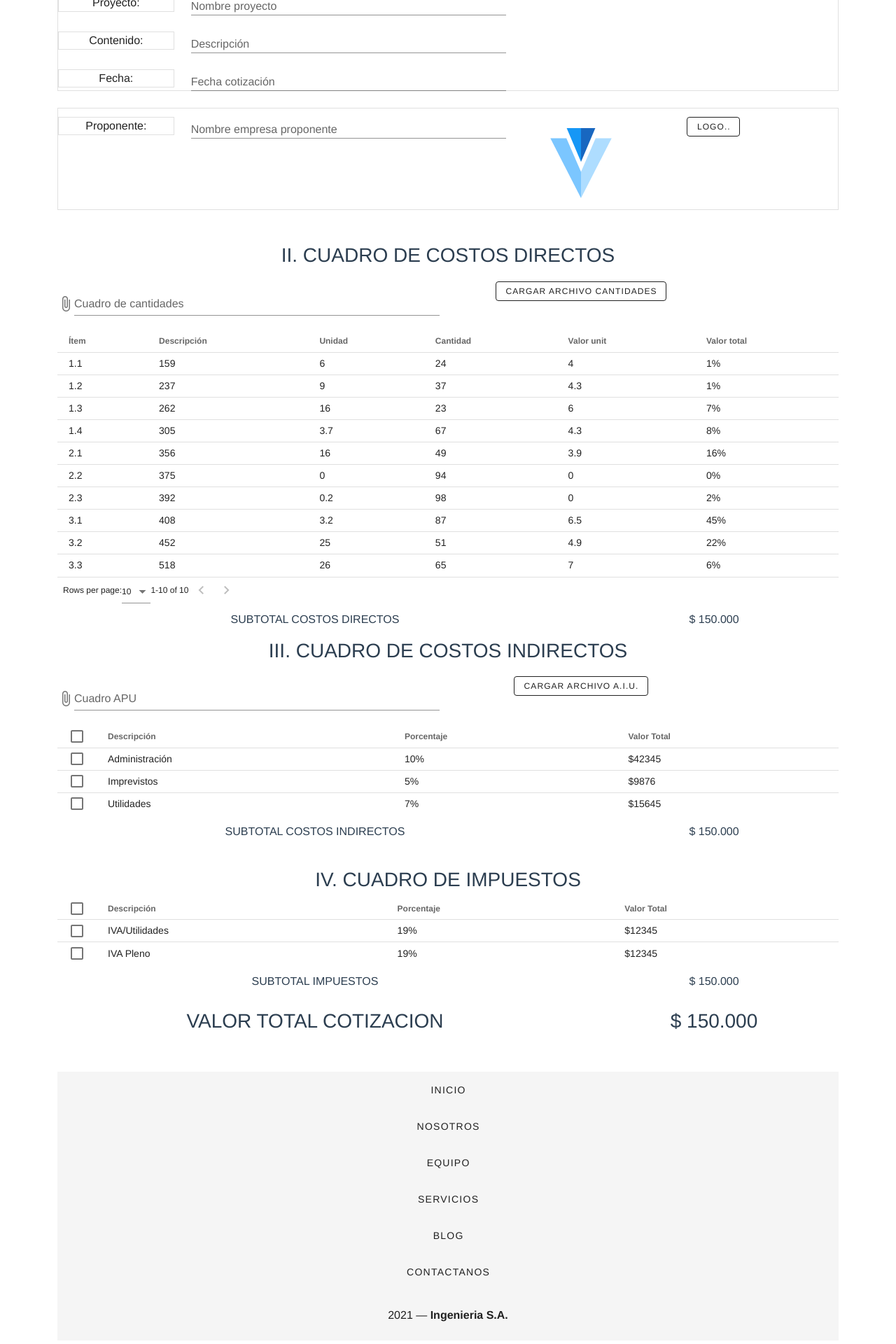
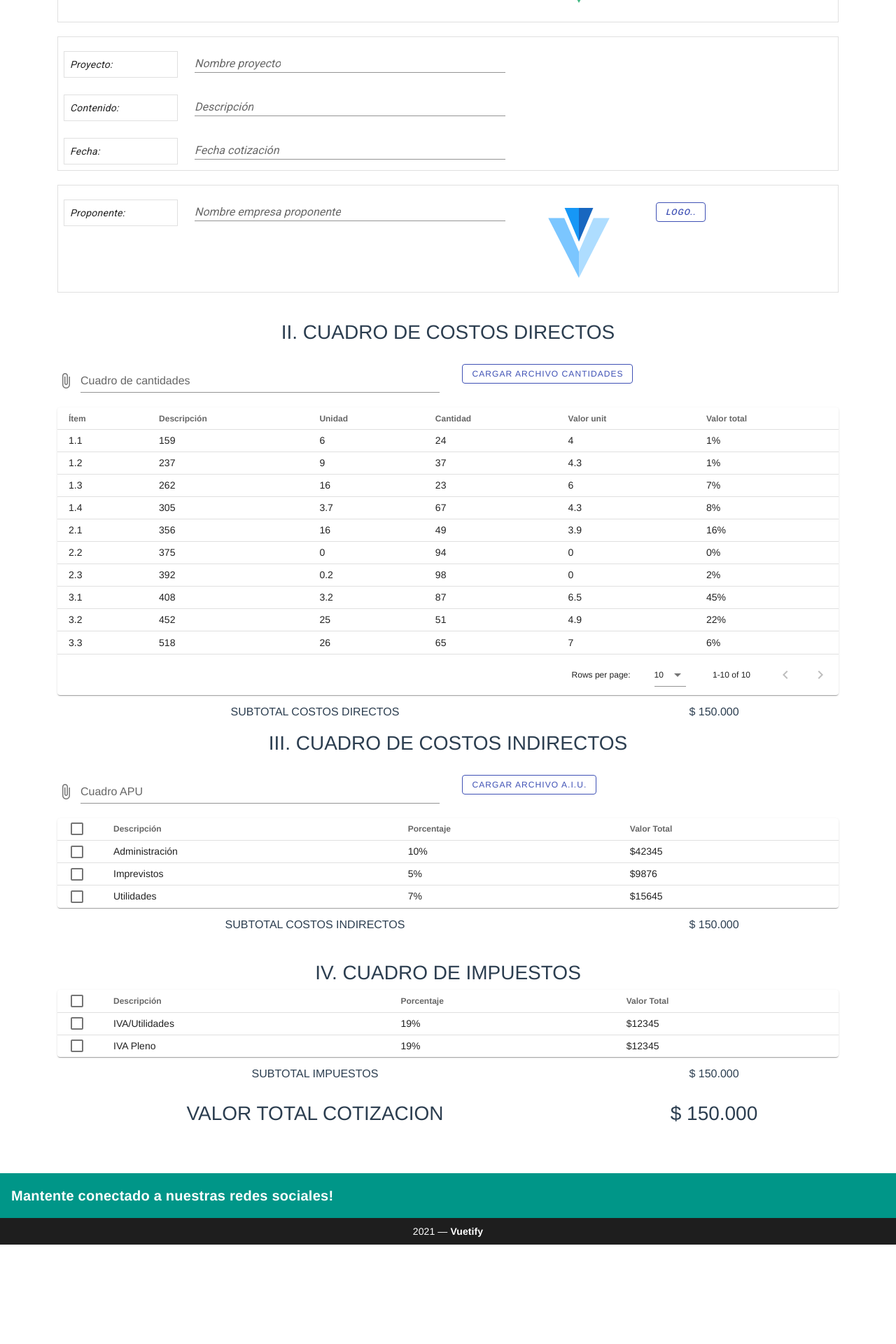
Before and after one commit to sovdlp/PROYECTO_INGENIERIA, a Vue app: page /cuadrocotiza in a window 1280 px wide. Shown: the part 480-2400 px from the top of the page at 70% size. After the commit the page ends 2258 px from the top, so only its background shows below. Built offline with nearby package versions, Linux system fonts and the light colour scheme.

Commit message:
Actuliza

```diff
--- a/src/App.vue
+++ b/src/App.vue
@@ -1,4 +1,5 @@
 <template>
+  <v-app>
   <div id="app">
     <div id="nav">
       <router-link to="/">Home</router-link> |
@@ -10,6 +11,7 @@
     </div>
     <router-view/>
   </div>
+  </v-app>
 </template>
 
 <style lang="scss">
--- a/src/components/CuadroCotizacion.vue
+++ b/src/components/CuadroCotizacion.vue
@@ -142,7 +142,7 @@
             <v-data-table
                 v-model="selected"
                 dense
-                :headers="headers3"
+                :headers="headers2"
                 :items="impuestos"
                 :single-select="singleSelect"
                 item-key="descripcion"
@@ -169,33 +169,6 @@
             </v-col>
         </v-row>
         <br><br>
-
-        <v-footer
-            color="indigo"
-            padless
-            >
-            <v-row
-            justify="center"
-            no-gutters
-            >
-            <v-btn
-                v-for="link in links"
-                :key="link"
-                color="white"
-                text
-                rounded
-                class="my-2"
-            >
-                {{ link }}
-            </v-btn>
-            <v-col
-                class="primary lighten-2 py-4 text-center white--text"
-                cols="12"
-            >
-                {{ new Date().getFullYear() }} — <strong>Ingenieria S.A.</strong>
-            </v-col>
-            </v-row>
-        </v-footer>
     </v-container>
 
 </template>
@@ -204,12 +177,13 @@
     //import items from "../store/Almacen_items.js";
     export default {
         data: () => ({
+
         rules: [
         value => !!value || 'Requerido.',
         value => (value && value.length >= 3) || 'Min 3 caracteres',
         ],
 
-    items: [
+        items: [
         {
             item: '1.1',
             calories: 159,
@@ -290,9 +264,9 @@
             protein: 7,
             iron: '6%',
         },
-    ],
+        ],
 
-      indirectos: [
+        indirectos: [
             {
             descripcion: 'Administración',
             porcentaje: '10%',
@@ -309,6 +283,7 @@
             vrindirecto: '$15645',
             },
         ],
+
         impuestos: [
             {
             descripcion: 'IVA/Utilidades',
@@ -321,7 +296,6 @@
             vrindirecto: '$12345',
             },
         ],
-
         selected: [],
         headers: [
             { text: 'Ítem', align: 'start', sortable: false, value: 'item', },
@@ -331,24 +305,13 @@
             { text: 'Valor unit', sortable: false, value: 'protein' },
             { text: 'Valor total',  sortable: false, value: 'iron' },
         ],
+
         headers2: [
             { text: 'Descripción', sortable: false, align: 'start', value: 'descripcion', },
             { text: 'Porcentaje', sortable: false, value: 'porcentaje' },
             { text: 'Valor Total', sortable: false, value: 'vrindirecto' },
         ],
-        headers3: [
-            { text: 'Descripción', sortable: false, align: 'start', value: 'descripcion', },
-            { text: 'Porcentaje', sortable: false, value: 'porcentaje' },
-            { text: 'Valor Total', sortable: false, value: 'vrindirecto' },
-        ],
-        links: [
-            'Inicio',
-            'Nosotros',
-            'Equipo',
-            'Servicios',
-            'Blog',
-            'Contactanos',
-        ],
+
         }),
     }
 </script>
--- /dev/null
+++ b/src/components/piedepagina.vue
@@ -0,0 +1,31 @@
+<template>
+    <v-footer dark padless>
+        <v-card class="flex" flat tile>
+        <v-card-title class="teal">
+            <strong class="subheading"
+            >Mantente conectado a nuestras redes sociales!</strong
+            >
+
+            <v-spacer></v-spacer>
+
+            <v-btn v-for="icon in icons" :key="icon" class="mx-4" dark icon>
+            <v-icon size="24px">
+                {{ icon }}
+            </v-icon>
+            </v-btn>
+        </v-card-title>
+
+        <v-card-text class="py-2 white--text text-center">
+            {{ new Date().getFullYear() }} — <strong>Vuetify</strong>
+        </v-card-text>
+        </v-card>
+    </v-footer>
+</template>
+
+<script>
+
+export default {
+    data: () => ({
+    icons: ["mdi-facebook", "mdi-twitter", "mdi-linkedin", "mdi-instagram"],
+    }),
+};
--- a/src/router/index.js
+++ b/src/router/index.js
@@ -19,7 +19,7 @@ const routes = [
   {
     path: '/cuadrocotiza',
     name: 'CuadroCotiza',
-    component: () => import(/* webpackChunkName: "cuadro" */ '../components/CuadroCotizacion.vue')
+    component: () => import(/* webpackChunkName: "cuadro" */ '../views/Cuadro.vue')
   },
   {
     path: '/cuadroapu',
--- a/src/views/APU.vue
+++ b/src/views/APU.vue
@@ -1,25 +1,26 @@
 <template>
   <div class="cuadroapu">
-    <button @click="home">Home</button>
+    <button @click="materiales">ir a Materiales</button>
+        <h2>ANALISIS DE PRECIOS UNITARIOS</h2>
         <p class="subheading font-weight-regular">
       APU-->
       <a href="..//apu.html" target="_blank"
         >Elaboración de APU</a
       >
     </p>
-
   </div>
 </template>
 
 <script>
 export default {
   methods: {
-    home() {
-      this.$router.push("/");
+    materiales() {
+      this.$router.push("/cuadromateriales");
     },
   },
 };
 </script>
 
 <style>
+
 </style>
--- a/src/views/About.vue
+++ b/src/views/About.vue
@@ -1,5 +1,5 @@
 <template>
   <div class="about">
-    <h1>APLICACION CREADA POR EL GRUPO 62-3 MISION TIC 2022</h1>
+    <h2>APLICACION CREADA POR EL GRUPO 62-3 MISION TIC 2022</h2>
   </div>
 </template>
--- a/src/views/Cuadro.vue
+++ b/src/views/Cuadro.vue
@@ -1,14 +1,24 @@
 <template>
   <div class="cuadrocotiza">
-    <button @click="home">Home</button>
-    <h1>CUADRO DE COTIZACION</h1>
+    <button @click="apu1">ir a APU</button>
+    <h2>CUADRO DE COTIZACION</h2>
+    <Cuadro />
+    <piepagina />
   </div>
 </template>
+
 <script>
+import Cuadro from "../components/CuadroCotizacion.vue";
+import Piepagina from "../components/piedepagina.vue";
+
 export default {
+  components: {
+    Cuadro,
+    Piepagina,
+  },
   methods: {
-    home() {
-      this.$router.push("/");
+    apu1() {
+      this.$router.push("/cuadroapu");
     },
   },
 };
--- a/src/views/Home.vue
+++ b/src/views/Home.vue
@@ -1,6 +1,6 @@
 <template>
   <div class="home">
-    <h1>PRESENTACION</h1>
+    <h2>PRESENTACION</h2>
   </div>
 </template>
 
--- a/src/views/Ingreso.vue
+++ b/src/views/Ingreso.vue
@@ -1,7 +1,7 @@
 <template>
   <div class="ingreso">
-    <button @click="home">Home</button>
-    <h2>Por favor ingrese registrese para ingresar</h2>
+    <button @click="cuadro1">ir a Cuadro Cotizacion</button>
+    <h2>FORMULARIO DE INGRESO</h2>
     <p class="subheading font-weight-regular">
       Registrarse-->
       <a href="..//login.html" target="_blank"
@@ -15,8 +15,8 @@
 <script>
 export default {
   methods: {
-    home() {
-      this.$router.push("/");
+    cuadro1() {
+      this.$router.push("/cuadrocotiza");
     },
   },
 };
--- a/src/views/Materiales.vue
+++ b/src/views/Materiales.vue
@@ -1,15 +1,20 @@
 <template>
     <div class="cuadromateriales">
-    <button @click="home">Home</button>
-    <p class="subheading font-weight-regular">
-        Materiales-->
-        <a href="..//apu.html" target="_blank">Gestión de materiales</a>
-    </p>
+        <button @click="home">Home</button>
+            <h2>MATERIALES</h2>
+            <p class="subheading font-weight-regular">
+                Materiales-->
+                <a href="../../apu.html" target="_blank">Gestión de materiales</a>
+            </p>
     </div>
 </template>
 
 <script>
+
+//import Apu from "../../public/login.html";
+
 export default {
+
     methods: {
     home() {
         this.$router.push("/");
```
